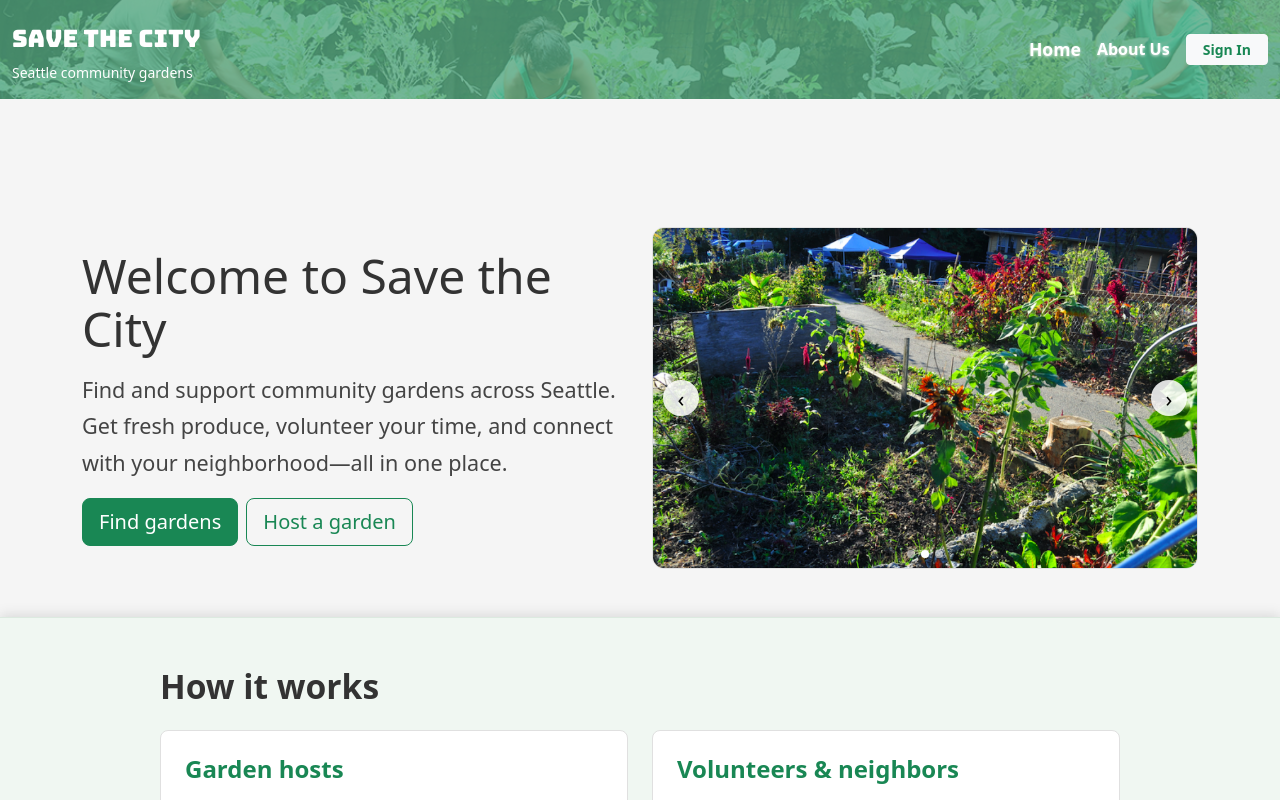
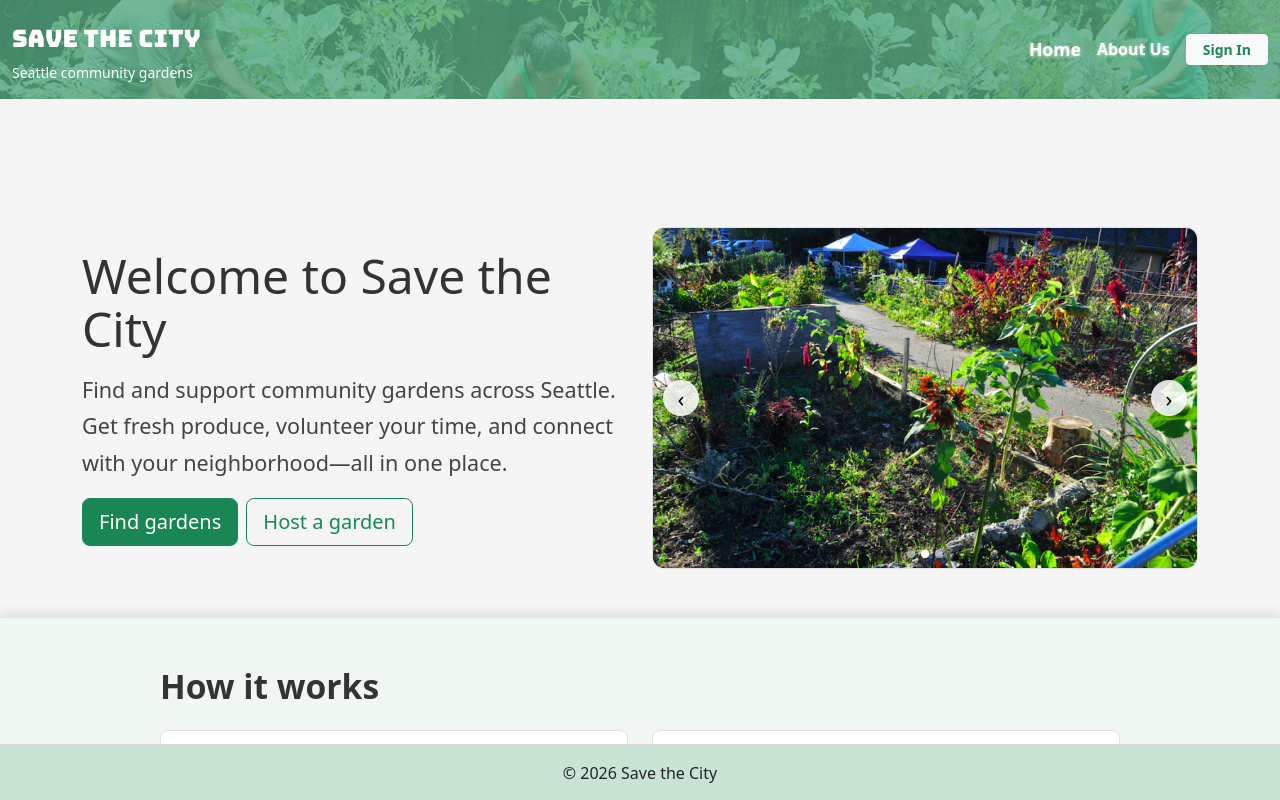
Before and after one commit to UW-INFO442-WI26/save-the-city, a React (Vite) app: page /home in a window 1280 px wide. Shown: the top 800 px of the page. Built offline with nearby package versions, Linux system fonts and the light colour scheme; no server answers.

Commit message:
Add footer and layout styling

```diff
--- a/src/App.css
+++ b/src/App.css
@@ -85,3 +85,26 @@
   font-size: 1.1em;
   font-weight: 1000;
 }
+
+html, body, #root {
+  height: 100%;
+}
+
+#root {
+  display: flex;
+  flex-direction: column;
+  min-height: 100vh;
+}
+
+main {
+  flex: 1;
+}
+
+.footer {
+  width: 100%;
+  background: #f8f9fa;
+  text-align: center;
+  padding: 16px;
+  margin-top: 100px;
+  border-top: 1px solid #ddd;
+}
--- a/src/App.jsx
+++ b/src/App.jsx
@@ -10,6 +10,7 @@ import Home from './home';
 import AboutUs from './aboutUs';
 import Navbar from './Navbar';
 import RoleSelector from './Roleselector';
+import Footer from './footer';
 
 function PrivateRoute({ children, requiredRole }) {
   const { user, role, roleLoading } = useAuth();
@@ -46,6 +47,7 @@ function AppRoutes() {
     <div>
       <a href="#main-content" className="skip-link">Skip to main content</a>
       <Navbar />
+
       <main id="main-content" role="main">
         <Routes>
           <Route
@@ -67,6 +69,8 @@ function AppRoutes() {
           <Route path="*" element={<Navigate to={getDefaultRoute()} replace />} />
         </Routes>
       </main>
+
+      <Footer />
     </div>
   );
 }
--- a/src/footer.jsx
+++ b/src/footer.jsx
@@ -1,9 +1,9 @@
 import React from 'react';
 
-/*export default function Footer () {
-    return (
-        /*<div className="footer">
-            <p className="footer-text">© 2026 Save the City. All rights reserved.</p>
-        </div>
-    );
-}*/
+export default function Footer() {
+  return (
+    <footer className="footer text-center mt-5 py-3">
+      <p className="mb-0">© 2026 Save the City</p>
+    </footer>
+  );
+}
```
Lines whose indentation alone changed are shown as unchanged.
